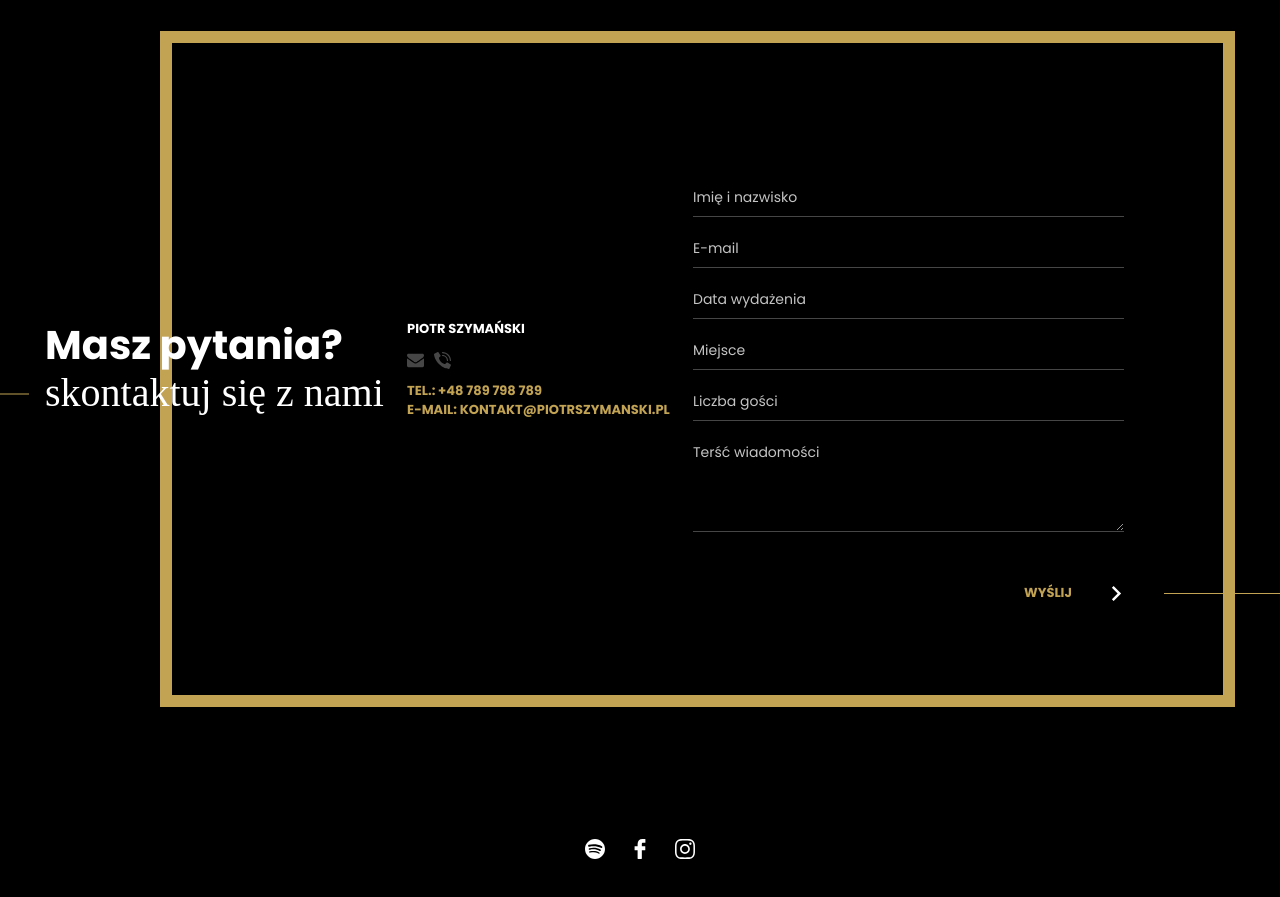
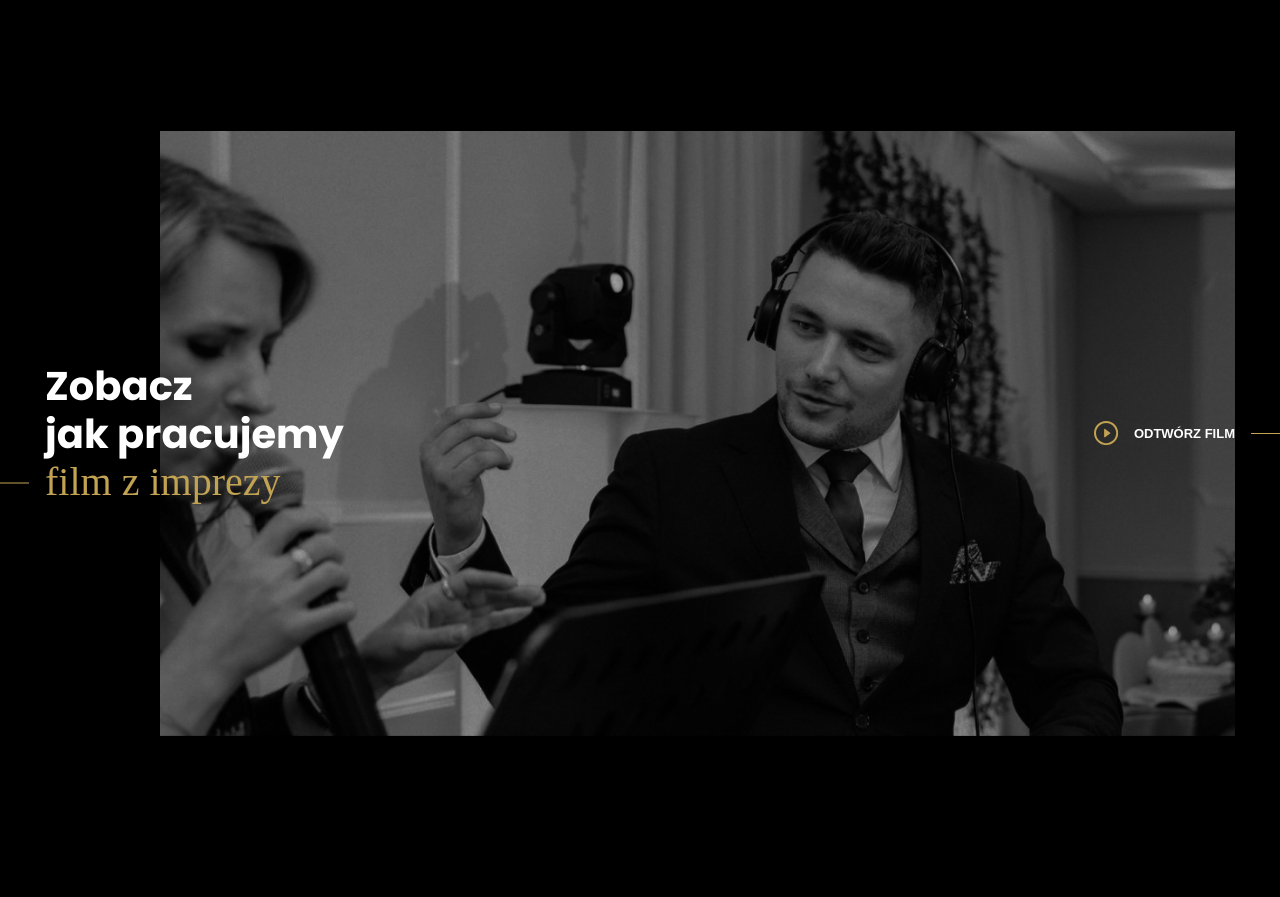
Before and after one commit to marcinliwen/dj-test, a Gatsby site: page / in a window 1280 px wide. Shown: the part 1520-2417 px from the top of the page. Built offline with nearby package versions, Linux system fonts and the light colour scheme; Gatsby itself is replaced by a stand-in of ours; a web font is replaced by a local one.

Commit message:
section films

```diff
--- a/src/components/layout/layout.css
+++ b/src/components/layout/layout.css
@@ -83,12 +83,16 @@ button{
 .home-about{
     padding: 0 30px;
     position: relative;
+    margin-bottom: 170px;
 }
 .arrow-down {
     transform: rotate(90deg);
 }
 .icon-white path{
-    fill: #fff
+    fill: #fff;
+}
+.icon-gold path {
+    fill:#C2A353;
 }
 .arrow-sub-title{
     margin-top: 40px;
@@ -143,6 +147,40 @@ button{
     right: -45px;
     background: #C2A353;
 }
+.films-wrapper{
+    padding: 0px 30px;
+    position: relative;
+    margin-bottom: 170px;
+    display: flex;
+    flex-direction: column;
+}
+.films-desc{
+    order: -1;
+}
+.play-film {
+    display: flex;
+    align-items: center;
+    padding: 0 30px 0 0;
+    position: absolute;
+    top: calc( (100% + 144px) / 2);
+    transform: translateY(-50%);
+    right: 0;
+    width: calc(50% + 12px);
+}
+.play-film span {
+    font-size: 13px;
+    line-height: 18px;
+    font-weight: 700;
+    text-transform: uppercase;
+    display: inline;
+    margin-left: 15px;
+}
+
+.play-film svg {
+    width: 25px;
+    height: 25px;
+}
+
 @media(min-width: 992px){
     .line-before:after{
         width: 29px;
@@ -184,4 +222,32 @@ button{
     .about-text:after {
         display: none;
     }
+    .films-wrapper{
+        padding: 0 45px
+    }
+
+    .film {
+        padding-left: 115px;
+    }
+    .play-film {
+        display: flex;
+        align-items: center;
+        padding: 0 45px;
+        position: static;
+        width: auto;
+        transform: unset;
+    }
+    .films-title {
+        padding: 0 45px;
+    }
+
+    .films-desc {
+        display: flex;
+        justify-content: space-between;
+        position: absolute;
+        top: 50%;
+        transform: translateY(-50%);
+        left: 0;
+        right: 0;
+    }
 }
--- a/src/pages/index.js
+++ b/src/pages/index.js
@@ -6,7 +6,8 @@ import Hero  from "../components/hero";
 import Contactform from '../components/contactform'
 import { StaticImage } from "gatsby-plugin-image";
 import Mouse from "../assets/Mouse.svg"
-import Arrow from '../assets/Arrow1.svg'
+import Arrow from '../assets/Arrow1.svg';
+import Play from "../assets/Play.svg"
 
 // markup
 const IndexPage = () => {
@@ -50,8 +51,29 @@ Lorem ipsum dolor sit amet, consectetur adipiscing elit, sed do eiusmod tempor i
           </p>
           <a><Arrow /> <span>sprawdź ofertę</span></a>
         </div>
+      </section>
+      <section id="films" className="films-wrapper">
+        <div className="film">
+        <StaticImage
+          src='../images/home-film.png'
+          alt="film z imprezy"
+          placeholder="blurred"
+          layout="fullWidth"
 
+          />
+        </div>
+        <div className="films-desc">
+          <div className="films-title">
+            <h2>Zobacz <br/>jak pracujemy</h2>
+            <h3 className="line-before">film z imprezy</h3>
+          </div>
+          <button className="play-film line-after">
+            <Play className="icon-gold"/>
+            <span>odtwórz film</span>
+          </button>
+        </div>
       </section>
+
 
     <Contactform />
     </Layout>
```
Also changed, not shown: src/images/home-film.png (added).
